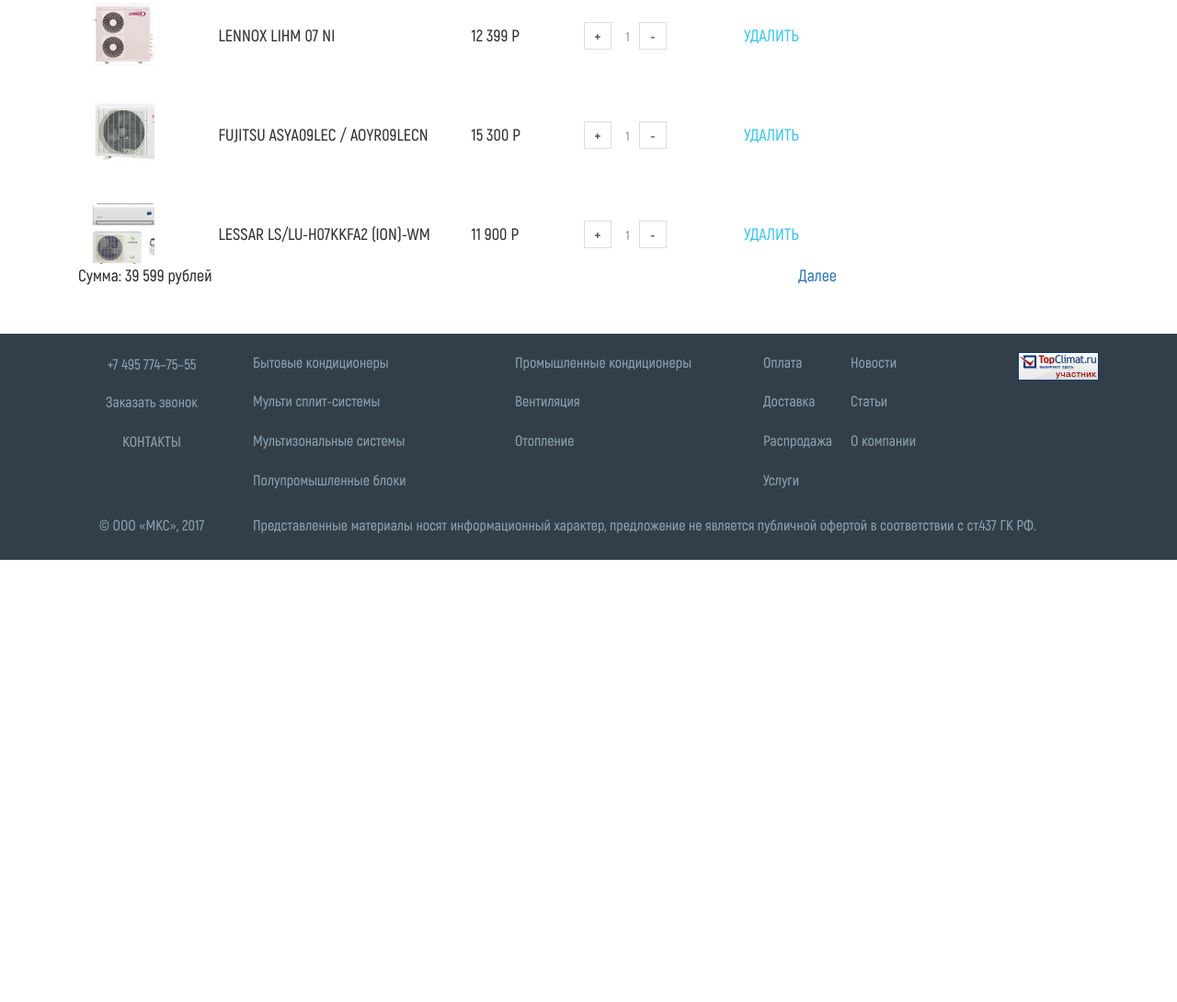
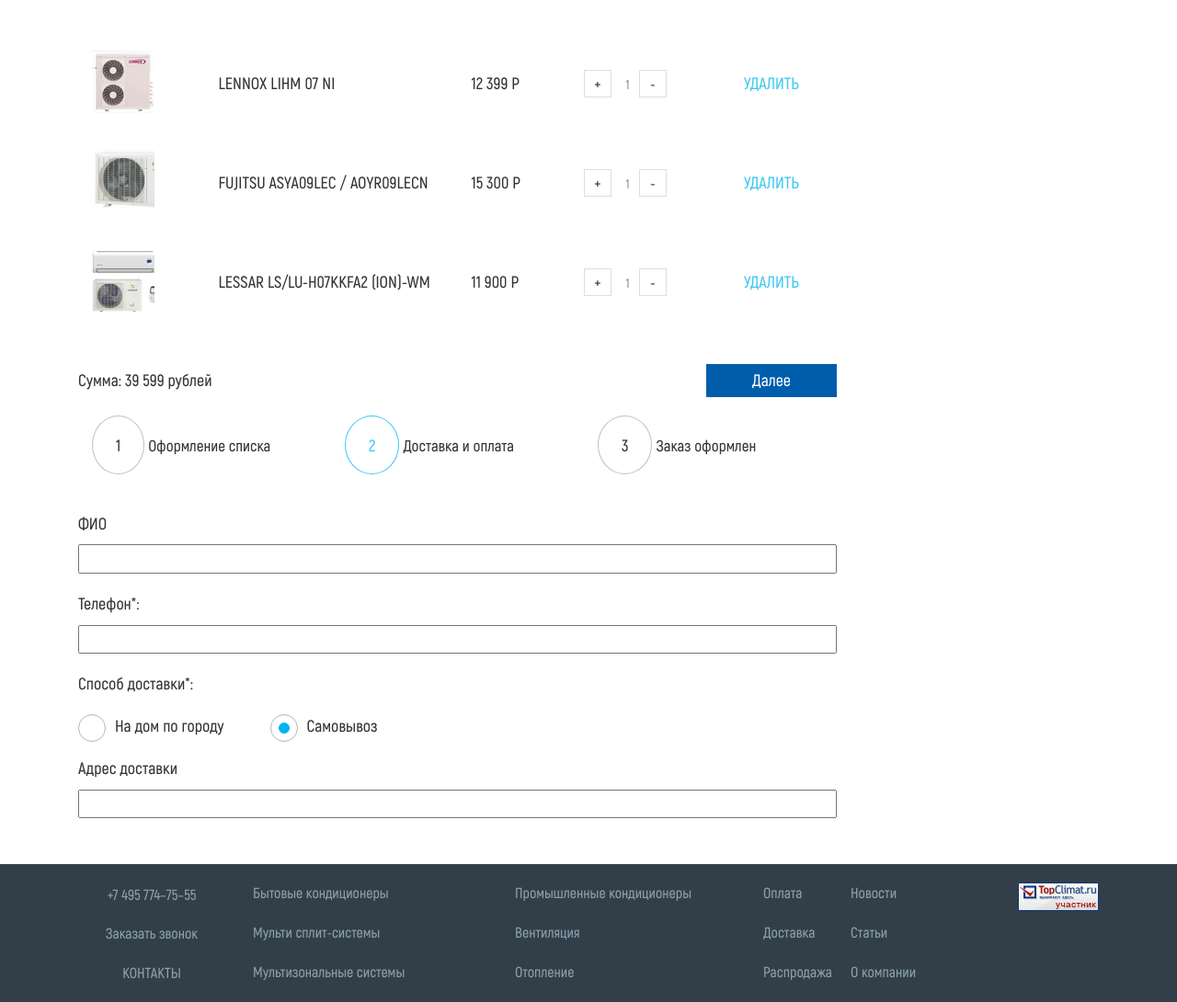
Before and after one commit to dolonche/mks, a plain HTML site: page basket.html in a window 1280 px wide. Shown: the part 488-1578 px from the top of the page at 92% size. Before the commit the page ends 1097 px from the top, so only its background shows below. Drawn offline with Linux system fonts and the light colour scheme.

Commit message:
+part-of0form

```diff
--- a/basket.html
+++ b/basket.html
@@ -146,7 +146,28 @@
                                         <input type="text" name="" id="" placeholder="1">
                                         <button>-</button>
                                     </div> <span>Удалить</span> </div>
-                                    <div class="first-step-finish"><span>Сумма: 39 599 рублей</span><span><a href="">Далее</a></span></div>
+                                    <div class="first-step-finish clearfix"><span>Сумма: 39 599 рублей</span><span><a href="">Далее</a></span></div>
+                            </div>
+                            <div class="col-md-4">
+                                <div class="steps"><span >1</span> <span>Оформление списка</span> </div>
+                            </div>
+                            <div class="col-md-4">
+                                <div class="steps"><span class="active-step">2</span> <span>Доставка и оплата</span> </div>
+                            </div>
+                            <div class="col-md-4">
+                                <div class="steps"><span>3</span> <span>Заказ оформлен</span></div>
+                            </div>
+                            <div class="delivery-and-pay">
+                                <form action="" class="delivery">
+                                    <label for="">ФИО</label>
+                                    <input type="text">
+                                    <label for="">Телефон*:</label>
+                                    <input type="text">
+                                   <div class="type-of-delivery-wrapper"> <label for="">Способ доставки*:</label>
+                                    <input type="radio" name="type-of-delivery" id="for-home"><label for="for-home">На дом по городу</label><input type="radio" name="type-of-delivery" id="pickup" checked><label for="pickup">Самовывоз</label></div>
+                                    <label for="">Адрес доставки</label>
+                                    <input type="text">
+                                </form>
                             </div>
                         </div>
                     </div>
--- a/css/main.css
+++ b/css/main.css
@@ -366,21 +366,6 @@ h1::after {
     margin-left: 0;
 }
 
-.radios input[type="checkbox"] + label::before {
-    content: "";
-    display: inline-block;
-    width: 24px;
-    height: 22px;
-    background-color: transparent;
-    border: 1px solid #b1b6b9;
-    position: absolute;
-    border: 1px solid #b1b6b9;
-    border-radius: 50%;
-    top: 0px;
-    left: 0px;
-    z-index: 100
-}
-
 .radios input[type="radio"]:checked + label::after {
     content: "";
     display: inline-block;
@@ -589,6 +574,10 @@ footer a:hover {
     border-radius: 50%;
 }
 
+.steps span:last-of-type {
+    font-size: 17.2px
+}
+
 .basket-items {
     padding-top: 60px;
 }
@@ -637,6 +626,92 @@ footer a:hover {
     color: #40c8f4
 }
 
-.first-step-finish span:last-of-type {
+.first-step-finish {
+    margin-top: 57px;
+    overflow: hidden;
+}
+
+.first-step-finish span:first-of-type {
+    float: left;
+    padding-top: 5px;
+}
+
+.first-step-finish span:last-of-type a {
     float: right;
+    background-color: #005dac;
+    color: white;
+    text-decoration: none;
+    padding: 5px 50px;
 }
+
+.product:first-of-type {
+    margin-top: 92px;
+}
+
+form.delivery {
+    margin-top: 125px;
+}
+
+form.delivery label,
+form.delivery input {
+    display: block;
+    width: 100%;
+}
+
+form.delivery label {
+    margin-top: 20px;
+}
+
+form.delivery input {
+    margin-top: 10px;
+}
+
+.type-of-delivery-wrapper input[type="radio"] + label {
+    display: inline-block;
+}
+
+.delivery input[type="radio"] {
+    display: none;
+}
+
+form.delivery .type-of-delivery-wrapper input[type="radio"] + label {
+    display: inline-block;
+    vertical-align: top;
+    position: relative;
+    width: auto;
+    padding-left: 40px;
+    cursor: pointer;
+}
+
+.type-of-delivery-wrapper input[type="radio"]:last-of-type + label {
+    margin-left: 50px;
+}
+
+.type-of-delivery-wrapper input[type="radio"] + label::before {
+    content: "";
+    display: inline-block;
+    width: 30px;
+    height: 30px;
+    background-color: transparent;
+    border: 1px solid #b1b6b9;
+    position: absolute;
+    border: 1px solid #b1b6b9;
+    border-radius: 50%;
+    top: 0px;
+    left: 0px;
+    z-index: 100
+}
+
+.type-of-delivery-wrapper input[type="radio"]:checked + label::after {
+    content: "";
+    display: inline-block;
+    width: 12px;
+    height: 12px;
+    position: absolute;
+    border: 1px solid #00b3f1;
+    border-radius: 50%;
+    background-color: #00b3f1;
+    top: 9px;
+    left: 9px;
+    z-index: 1
+}
```
